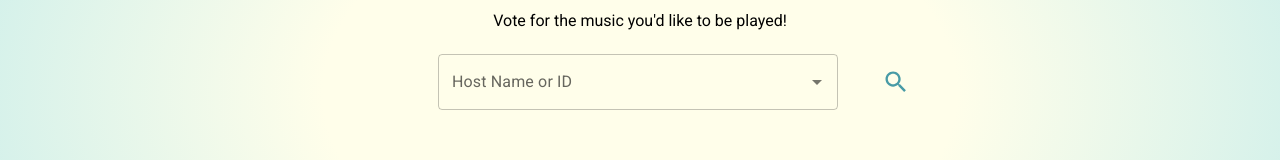
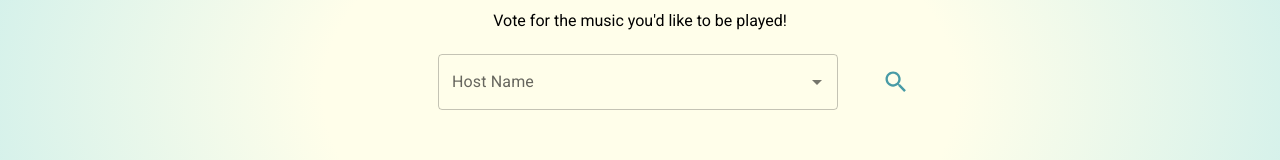
Before and after one commit to roomierplanet/NoteVote, a React (Create React App) app in the folder app/: page /user in a window 1280 px wide. Shown: the part 308-468 px from the top of the page. Built offline with nearby package versions, Linux system fonts and the light colour scheme; no server answers.

Commit message:
Fixed field label

```diff
--- a/app/src/Routes/User/User.jsx
+++ b/app/src/Routes/User/User.jsx
@@ -52,7 +52,7 @@ function User() {
                             // InputLabelProps={{
                             //     shrink: false,
                             // }}
-                            label={searchField === '' ? 'Host Name or ID' : ''}
+                            label={searchField === '' ? 'Host Name' : ''}
                             value={searchField}
                             style = {{
                                 borderColor: 'white',
```
